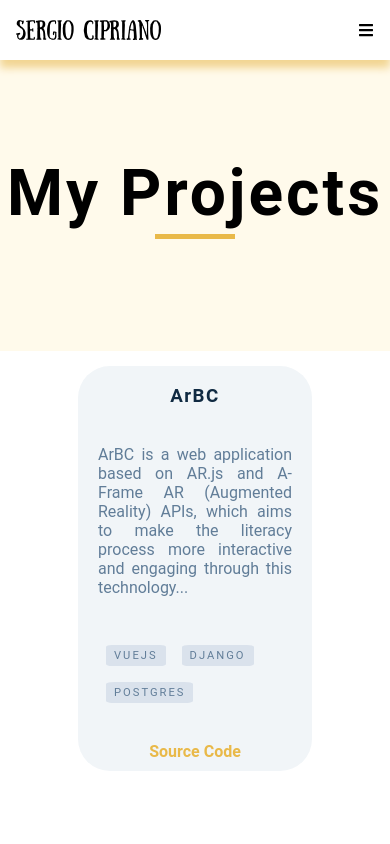
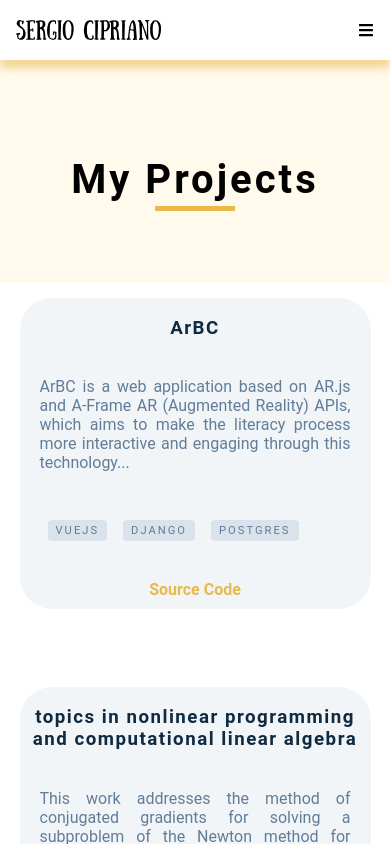
Before and after one commit to sergiosacj/sergiosacj, a React (Create React App) app: page /projects in a window 390 px wide. Shown: the top 844 px of the page. Built offline with nearby package versions, Linux system fonts and the light colour scheme.

Commit message:
Projects: Add media for screens less than 400px

```diff
--- a/src/pages/Projects/index.scss
+++ b/src/pages/Projects/index.scss
@@ -110,7 +110,7 @@ $button-text-color: #617d98;
         .projects-container {
           display: flex;
           flex-wrap: wrap;
-          max-width: 60%;
+          max-width: 70%;
           margin: auto;
 
           article {
@@ -122,3 +122,21 @@ $button-text-color: #617d98;
     }
   }
 }
+
+@media only screen and (max-width: 400px) {
+  .container {
+    .projects-page {
+      h1 {
+        font-size: 2.5em;
+      }
+      .underline {
+        margin-bottom: 1.5em;
+      }
+      .projects {
+        .projects-container {
+          max-width: 90%;
+        }
+      }
+    }
+  }
+}
```
